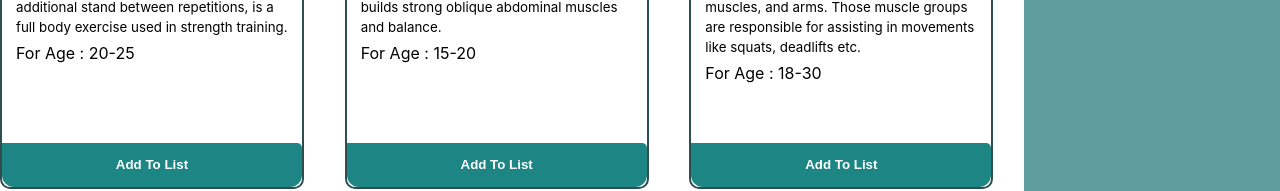
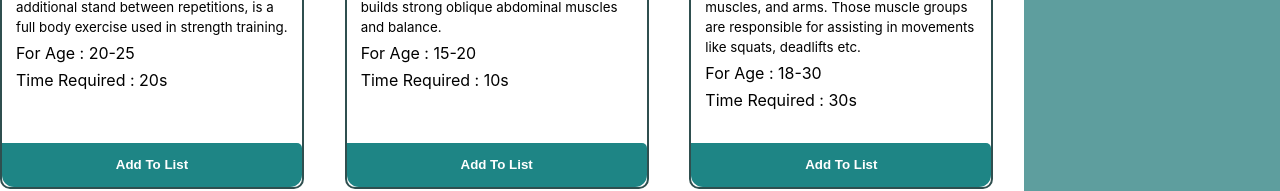
Before and after one commit to Anny27-pixel/fitness-gym-studio, a React (Create React App) app: page / in a window 1280 px wide. Shown: the part 504-695 px from the top of the page. Built offline with nearby package versions, Linux system fonts and the light colour scheme.

Commit message:
display the exercise details

```diff
--- a/src/components/Exercise/Exercise.js
+++ b/src/components/Exercise/Exercise.js
@@ -10,7 +10,7 @@ const Exercise = (props) => {
                 <p className='exercise-name'>{name}</p>
                 <p><small>{detail}</small></p>
                 <p>For Age : {age}</p>
-
+                <p>Time Required : {time}s</p>
             </div>
             <button className='add-btn'>
                 <p>Add To List</p>
```
